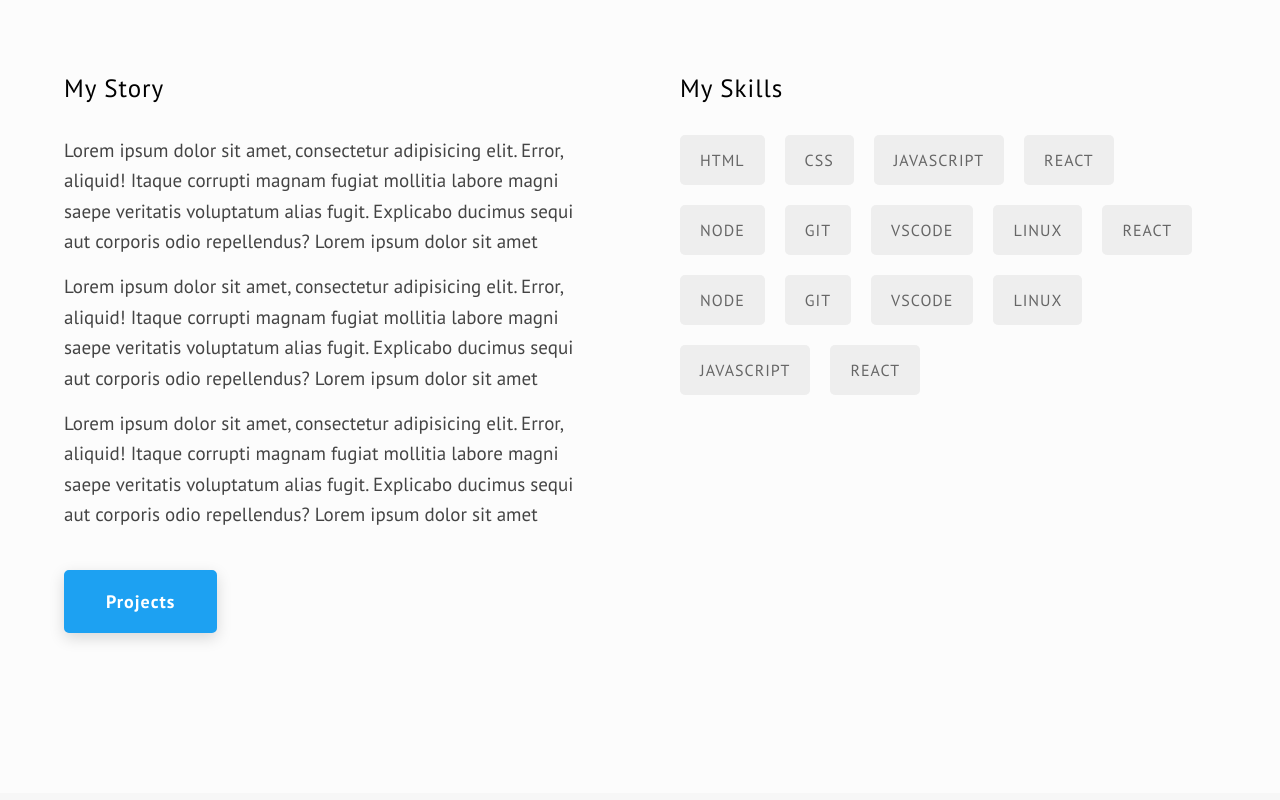
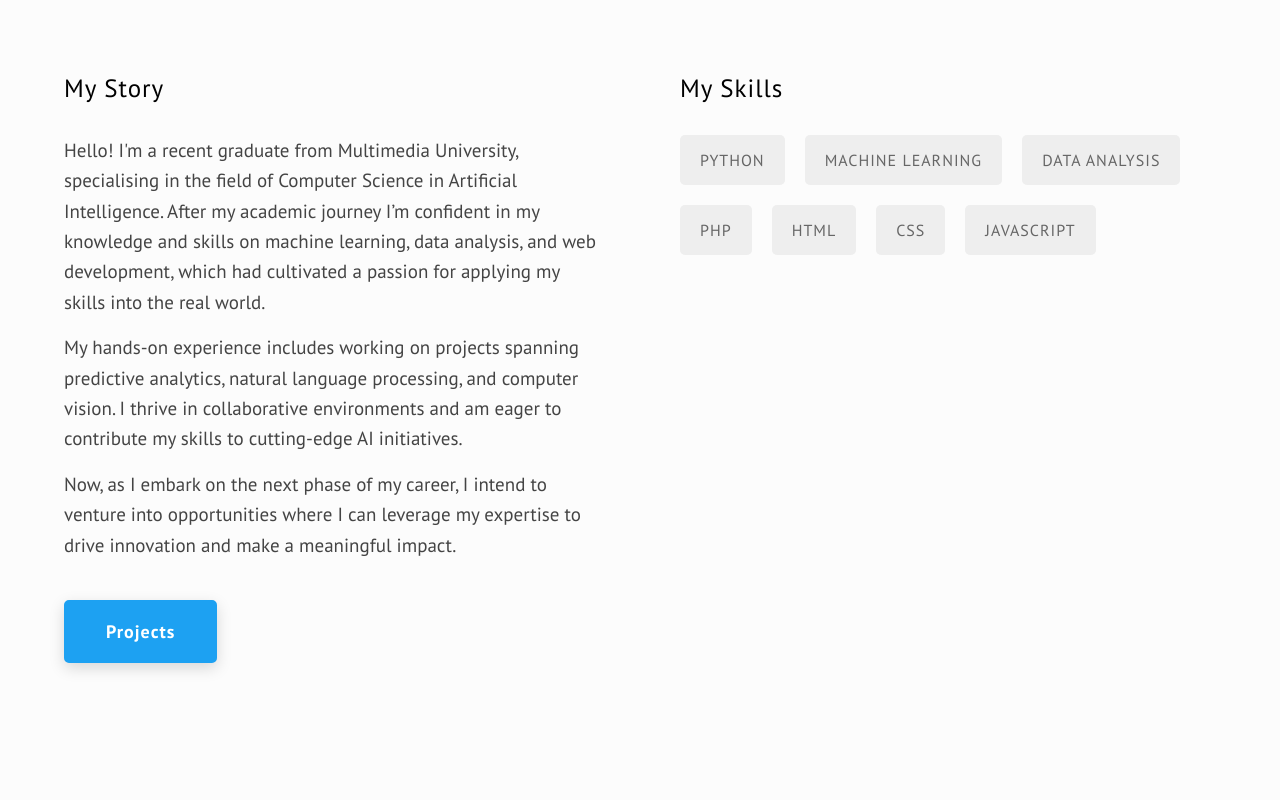
Before and after one commit to yanlinnn15/portfolio-yanlin, a plain HTML site: page index.html in a window 1280 px wide. Shown: the part 1100-1900 px from the top of the page. Drawn offline with nearby package versions, Linux system fonts and the light colour scheme.

Commit message:
Update index.html

```diff
--- a/index.html
+++ b/index.html
@@ -22,7 +22,7 @@
           src="https://d33wubrfki0l68.cloudfront.net/32c48e23e828c42a99a37db81e2a91d7c8eed4de/d134a/assets/png/ram-maheshwari.png"
           alt="logo Image" class="main-header__logo-img" />
       </div>
-      <h4 class="main-header__logo-text">John Anderson</h4>
+      <h4 class="main-header__logo-text">Tan Yan Lin</h4>
     </div>
     <nav class="main-header__navigation">
       <ul class="main-header__navigation-links">
@@ -98,25 +98,21 @@
             </h3>
             <p class="text-primary about__text-primary">
               <span>
-                Lorem ipsum dolor sit amet, consectetur adipisicing elit.
-                Error, aliquid! Itaque corrupti magnam fugiat mollitia labore
-                magni saepe veritatis voluptatum alias fugit. Explicabo
-                ducimus sequi aut corporis odio repellendus? Lorem ipsum dolor
-                sit amet
+                Hello! I'm a recent graduate from Multimedia University,
+                specialising in the field of Computer Science in Artificial Intelligence.
+                After my academic journey I’m confident in my knowledge and skills on machine learning,
+                data analysis, and web development,
+                which had cultivated a passion for applying my skills into the real world.
               </span>
               <span>
-                Lorem ipsum dolor sit amet, consectetur adipisicing elit.
-                Error, aliquid! Itaque corrupti magnam fugiat mollitia labore
-                magni saepe veritatis voluptatum alias fugit. Explicabo
-                ducimus sequi aut corporis odio repellendus? Lorem ipsum dolor
-                sit amet
+                My hands-on experience includes working on projects spanning predictive analytics,
+                natural language processing, and computer vision.
+                I thrive in collaborative environments and am eager to contribute
+                my skills to cutting-edge AI initiatives.
               </span>
               <span>
-                Lorem ipsum dolor sit amet, consectetur adipisicing elit.
-                Error, aliquid! Itaque corrupti magnam fugiat mollitia labore
-                magni saepe veritatis voluptatum alias fugit. Explicabo
-                ducimus sequi aut corporis odio repellendus? Lorem ipsum dolor
-                sit amet
+                Now, as I embark on the next phase of my career, I intend to venture into
+                opportunities where I can leverage my expertise to drive innovation and make a meaningful impact.
               </span>
             </p>
             <button class="btn btn-theme about__btn-theme">Projects</button>
@@ -126,21 +122,13 @@
               My Skills
             </h3>
             <ul class="about__skills">
+              <li class="about__skill">python</li>
+              <li class="about__skill">machine learning</li>
+              <li class="about__skill">data analysis</li>
+              <li class="about__skill">php</li>
               <li class="about__skill">html</li>
               <li class="about__skill">css</li>
               <li class="about__skill">javascript</li>
-              <li class="about__skill">react</li>
-              <li class="about__skill">node</li>
-              <li class="about__skill">git</li>
-              <li class="about__skill">vscode</li>
-              <li class="about__skill">linux</li>
-              <li class="about__skill">react</li>
-              <li class="about__skill">node</li>
-              <li class="about__skill">git</li>
-              <li class="about__skill">vscode</li>
-              <li class="about__skill">linux</li>
-              <li class="about__skill">javascript</li>
-              <li class="about__skill">react</li>
             </ul>
           </div>
         </div>
```
